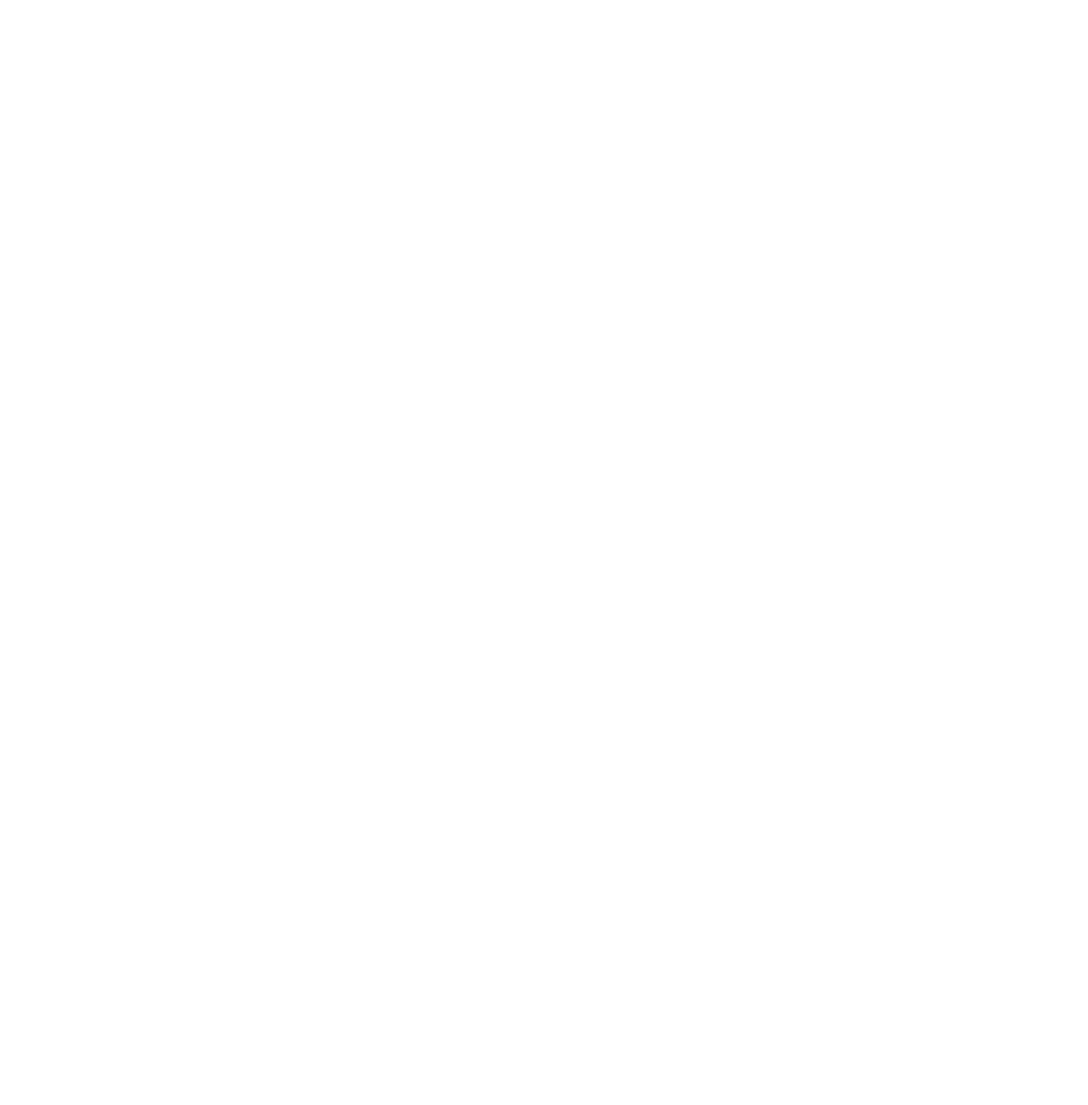
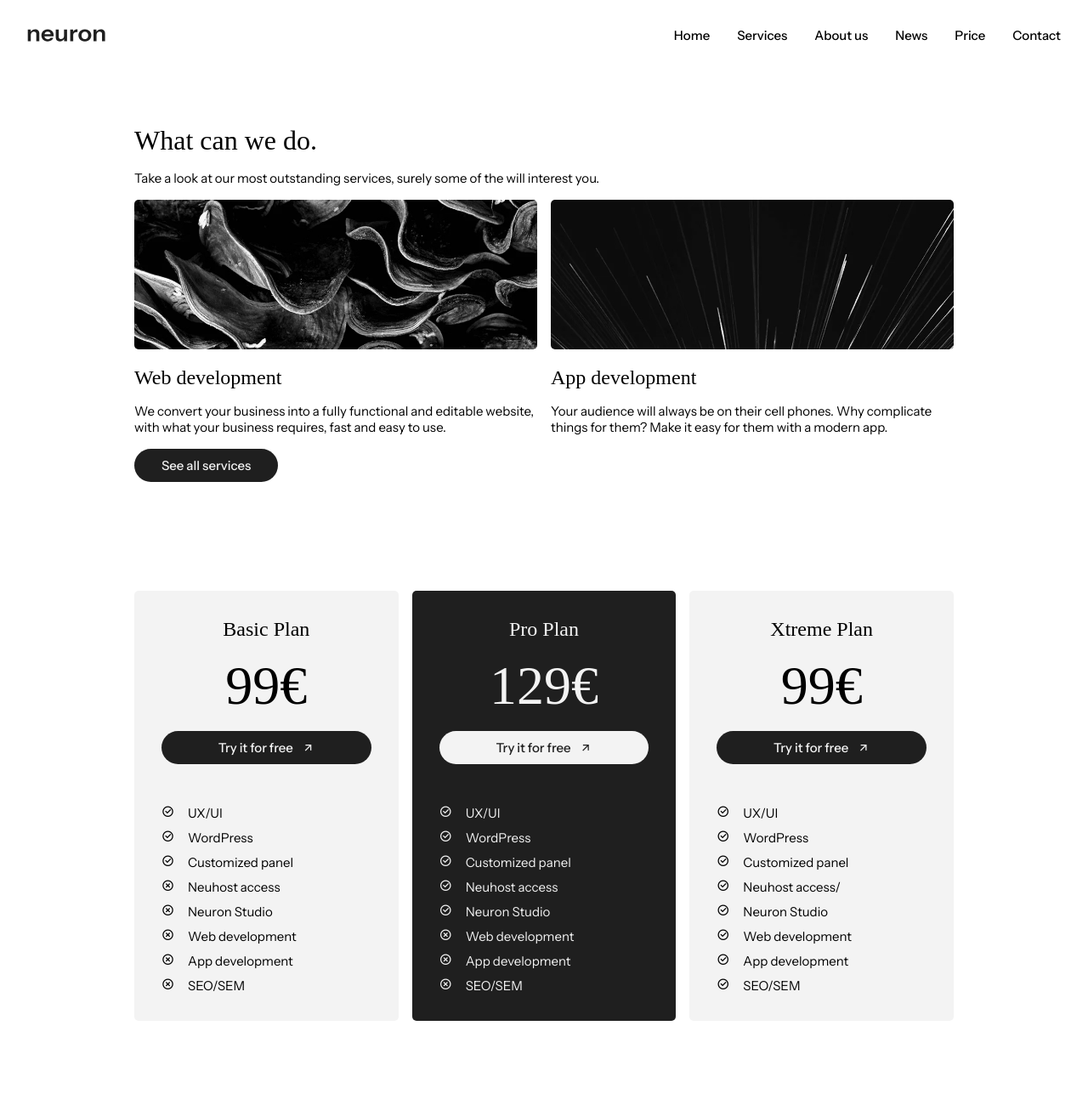
Before and after one commit to aangelating/Neuron, a plain HTML site: page services.html in a window 1280 px wide. Shown: the top 1300 px of the page at 85% size. Before the commit the page ends 800 px from the top, so only its background shows below. Drawn offline with nearby package versions, Linux system fonts and the light colour scheme; a web font is replaced by a local one.

Commit message:
09 commit

```diff
--- a/about.html
+++ b/about.html
@@ -0,0 +1,54 @@
+<!DOCTYPE html>
+<html lang="en">
+<head>
+    <meta charset="UTF-8">
+    <meta name="viewport" content="width=device-width, initial-scale=1.0">
+    <title>Neuron - About </title>
+
+    <link rel="stylesheet" href="css/index.css">
+    <link rel="icon" href="media/favicon.svg" type="image/svg+xml">
+    <link rel="stylesheet" href="https://cdn.jsdelivr.net/npm/remixicon@4.9.1/fonts/remixicon.min.css">
+</head>
+
+<body>
+    <header class="header">
+        <img class="neuron__logo" src="media/logo-black.svg">
+        <nav class="nav_block">
+            <ul class="nav__menu">
+                <li><a  class="menu_link" href="index.html">Home</a></li>
+                <li><a  class="menu_link" href="services.html">Services</a></li>
+                <li><a  class="menu_link" href="about.html">About us</a></li>
+                <li> <a class="menu_link"  href="news.html">News</a></li>
+                <li> <a class="menu_link"  href="#">Price</a></li>
+                <li> <a class="menu_link"  href="contact.html">Contact</a></li>
+            </ul>
+            <a class="icono__menu__mobile__tablet" href="#"><i class="ri-menu-line"></i></a>
+        </nav>
+    </header>
+    <!--------------------------------------------------------------------------------------------------------------------->
+    <main>
+
+    </main>
+ <!----------------------------------------FOOTER----------------------------------------------------------------------------->
+     <footer class="footer section">
+        <div class="footer__block">
+            <div class="footer__top">
+                <img class="footer__logo" src="media/logo-light.svg" >
+
+                    <ul class="footer__social">
+                        <li> <a  href="#" <i class="ri-instagram-line"></i></a></li>
+                        <li> <a  href="#" <i class="ri-twitter-x-line"></i></a></li>
+                        <li> <a  href="#" <i class="ri-pinterest-fill"></i ></a></li>
+                        <li> <a href="#" <i class="ri-linkedin-box-fill"></i></a> </li>
+                    </ul>
+                </div>
+
+            <ul class="footer__legal">
+                <li> <a href="#">Legal Notice</a></li>
+                <li> <a href="#"> </a>Privacy Policy</li>
+                <li><a href="#"></a>Cookies Policy</li>
+            </ul>
+        </div>
+    </footer>
+</body>
+</html>
--- a/services.html
+++ b/services.html
@@ -0,0 +1,182 @@
+<!DOCTYPE html>
+<html lang="en">
+<head>
+    <meta charset="UTF-8">
+    <meta name="viewport" content="width=device-width, initial-scale=1.0">
+    <title>Neuron - Services</title>
+
+    <link rel="stylesheet" href="css/index.css">
+    <link rel="icon" href="media/favicon.svg" type="image/svg+xml">
+    <link rel="stylesheet" href="https://cdn.jsdelivr.net/npm/remixicon@4.9.1/fonts/remixicon.min.css">
+</head>
+
+<body>
+    <header class="header">
+        <img class="neuron__logo" src="media/logo-black.svg">
+        <nav class="nav_block">
+            <ul class="nav__menu">
+                <li><a  class="menu_link" href="index.html">Home</a></li>
+                <li><a  class="menu_link" href="services.html">Services</a></li>
+                <li><a  class="menu_link" href="about.html">About us</a></li>
+                <li> <a class="menu_link"  href="news.html">News</a></li>
+                <li> <a class="menu_link"  href="#">Price</a></li>
+                <li> <a class="menu_link"  href="contact.html">Contact</a></li>
+            </ul>
+            <a class="icono__menu__mobile__tablet" href="#"><i class="ri-menu-line"></i></a>
+        </nav>
+    </header>
+    <main>
+<!-------------------------------------------------------BANNER------------------------------------------------------>
+<!-------------------------------------------------------SERVICES------------------------------------------------------>
+        <section class="services section">
+            <div class="services__block block">
+                <h2>What can we do.</h2>
+                <p>Take a look at our most outstanding services, surely some of the will interest you.</p>
+                <ul class="services__grid"> <!--Esto es una lista de servicios, se pone asi para google entienda que es una lista de servicios es para las buenas prácticas-->
+                    <li class="services__card">
+                             <picture>
+                                <source srcset="media/Services-1.avif" type="image/avif">
+                                <source srcset="media/Services-1.webp" type="image/webp">
+                                <img class="img--radius" src="media/Services-1.jpeg">
+                            </picture>
+                        <h3>Web development</h3>
+                        <p>We convert your business into a fully functional and editable website, with what your business requires, fast and easy to use.</p>
+                    </li>
+                    <li class="services__card">
+                            <picture>
+                                <source srcset="media/Services-2.avif" type="image/avif">
+                                <source srcset="media/Services-2.webp" type="image/webp">
+                                <img class="img--radius" src="media/Services-2.jpeg">
+                            </picture>
+                        <h3>App development</h3>
+                        <p>Your audience will always be on their cell phones. Why complicate things for them? Make it easy for them with a modern app.</p>
+                    </li>
+                </ul>
+                <a class="services_btn btn btn--dark" href="services.html">See all services</a>
+            </div>
+        </section>
+<!-------------------------------------------------------PRICES------------------------------------------------>
+        <section class="prices section">
+            <div class="prices__block block">
+                <div class="prices__card__light">
+                    <div class="prices__head">
+                        <span class="heading-h3">Basic Plan</span>
+                        <span class="heading-h1">99€</span>
+                        <a class="btn btn--dark" href="# "> Try it for free <i class="ri-arrow-right-up-line"></i>  </a>
+                    </div>
+                    <ul class="prices__tipo__light">
+                        <li><i class="ri-checkbox-circle-line icon_dark "></i> UX/UI</li>
+                        <li><i class="ri-checkbox-circle-line icon_dark "></i> WordPress</h4></li>
+                        <li><i class="ri-checkbox-circle-line icon_dark "></i> Customized panel</li>
+                        <li><i class="ri-close-circle-line icon_red "></i>Neuhost access</li>
+                        <li><i class="ri-close-circle-line icon_red "></i>Neuron Studio</li>
+                        <li><i class="ri-close-circle-line icon_red "></i>Web development</li>
+                        <li><i class="ri-close-circle-line icon_red "></i>App development</li>
+                        <li><i class="ri-close-circle-line icon_red "></i>SEO/SEM</li>
+                    </ul>
+                </div>
+                 <div class="prices__card__dark">
+                     <div class="prices__head">
+                        <span class="heading-h3">Pro Plan</span>
+                        <span class="heading-h1">129€</span>
+                        <a class="btn btn--light" href="# "> Try it for free <i class="ri-arrow-right-up-line"></i>  </a>
+                    </div>
+                    <ul class="prices__tipo__dark">
+                        <li><i class="ri-checkbox-circle-line icon_light "></i> UX/UI</li>
+                        <li><i class="ri-checkbox-circle-line icon_light "></i> WordPress</li>
+                        <li><i class="ri-checkbox-circle-line icon_light "></i> Customized panel</li>
+                        <li><i class="ri-checkbox-circle-line icon_light "></i>Neuhost access</li>
+                        <li><i class="ri-checkbox-circle-line icon_light "></i>Neuron Studio</li>
+                        <li><i class="ri-close-circle-line icon_red "></i>Web development</li>
+                        <li><i class="ri-close-circle-line icon_red "></i> App development</li>
+                        <li><i class="ri-close-circle-line icon_red "></i>SEO/SEM</li>
+                    </ul>
+                </div>
+                <div class="prices__card__light">
+                        <div class="prices__head">
+                            <span class="heading-h3">Xtreme Plan</span>
+                            <span class="heading-h1">99€</span>
+                            <a class="btn btn--dark" href="# "> Try it for free <i class="ri-arrow-right-up-line"></i>  </a>
+                        </div>
+                        <ul class="prices__tipo__light">
+                            <li><i class="ri-checkbox-circle-line icon_dark heading-p "></i> UX/UI</li>
+                            <li><i class="ri-checkbox-circle-line icon_dark heading-p  "></i> WordPress</li>
+                            <li><i class="ri-checkbox-circle-line icon_dark heading-p  "></i> Customized panel</li>
+                            <li><i class="ri-checkbox-circle-line icon_dark heading-p "></i>Neuhost access/</li>
+                            <li><i class="ri-checkbox-circle-line icon_dark heading-p "></i> Neuron Studio</li>
+                            <li><i class="ri-checkbox-circle-line icon_dark heading-p "></i> Web development</li>
+                            <li><i class="ri-checkbox-circle-line icon_dark heading-p "></i> App development</li>
+                            <li><i class="ri-checkbox-circle-line icon_dark heading-p "></i>SEO/SEM</li>
+                        </ul>
+                    </div>
+                </div>
+        </section>
+
+<!-------------------------------------------------------CONTACT------------------------------------------------>
+
+    <section class="contact section">
+        <div class="contact__block block">
+            <iframe class="contact__map" src="https://www.google.com/maps/embed?pb=!1m18!1m12!1m3!1d5022.571094511951!2d-0.3705255160492344!3d39.47114191367522!2m3!1f0!2f0!3f0!3m2!1i1024!2i768!4f13.1!3m3!1m2!1s0xd6048b1108c3223%3A0xb68c275674815c4e!2sPuerta%20del%20Mar!5e0!3m2!1ses!2ses!4v1794844211297!5m2!1ses!2ses" style="border:0;" allowfullscreen="" loading="lazy" referrerpolicy="strict-origin-when-cross-origin"></iframe>
+
+            <div class="contact_content">
+                <div class="contact__heading">
+                    <h2>Contact with us</h2>
+                    <p>You can also check other ways to contact us on the contact page.</p>
+                </div>
+                <form class="form" action="#" method="post">
+                    <div class="form__columns">
+                        <div class="form_field">
+                            <label for="name">Name</label>
+                            <input id="name" name="name" type="text" placeholder="Name">
+                        </div>
+                        <div class="form__field">
+                            <label for="surname">Surname</label>
+                            <input id="surname" name="surname" type="text" placeholder="Surname" >
+                        </div>
+                    </div>
+                    <div class="form__field">
+                        <label for="email">E-mail</label>
+                        <input id="email" name="email" type="email" placeholder="E-mail"  required>
+                    </div>
+                    <div class="form__field">
+                        <label for="services">Services</label>
+                        <select name="services" id="services">
+                            <option selected disabled >Select the services</option>
+                            <option value="1">Basic Plan</option>
+                            <option value="2">Pro plan</option>
+                            <option value="3">Xtreme plan</option>
+                        </select>
+                    </div>
+                   <div class="form__field form__field--acceptance">
+                        <label for="acceptance"> I have read and accept the <a href="·">privacy policy</a></label>
+                        <input id="acceptance" name="acceptance" type="checkbox" placeholder="I have read and accept the privacy policy" required>
+                   </div>
+                   <button type="submit" class="btn btn_form">Send <i class="ri-arrow-right-up-line"></i>  </button>
+                </form>
+            </div>
+        </div>
+    </section>
+    </main>
+ <!----------------------------------------FOOTER----------------------------------------------------------------------------->
+     <footer class="footer section">
+        <div class="footer__block">
+            <div class="footer__top">
+                <img class="footer__logo" src="media/logo-light.svg" >
+
+                    <ul class="footer__social">
+                        <li> <a  href="#" <i class="ri-instagram-line"></i></a></li>
+                        <li> <a  href="#" <i class="ri-twitter-x-line"></i></a></li>
+                        <li> <a  href="#" <i class="ri-pinterest-fill"></i ></a></li>
+                        <li> <a href="#" <i class="ri-linkedin-box-fill"></i></a> </li>
+                    </ul>
+                </div>
+
+            <ul class="footer__legal">
+                <li> <a href="#">Legal Notice</a></li>
+                <li> <a href="#"> </a>Privacy Policy</li>
+                <li><a href="#"></a>Cookies Policy</li>
+            </ul>
+        </div>
+    </footer>
+</body>
+</html>
```
Also changed, not shown: contact.html (+53 -0 lines), index.html (+1 -1 lines), news.html (+54 -0 lines).
